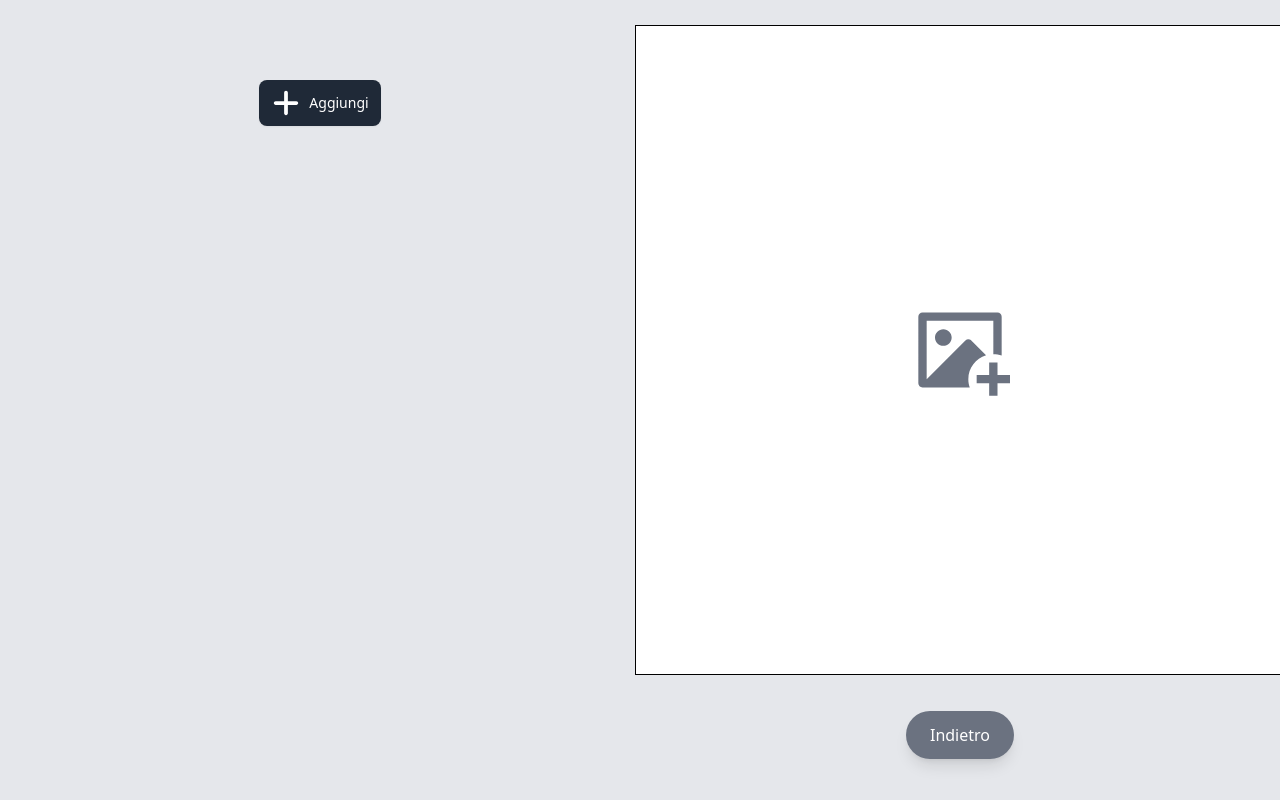
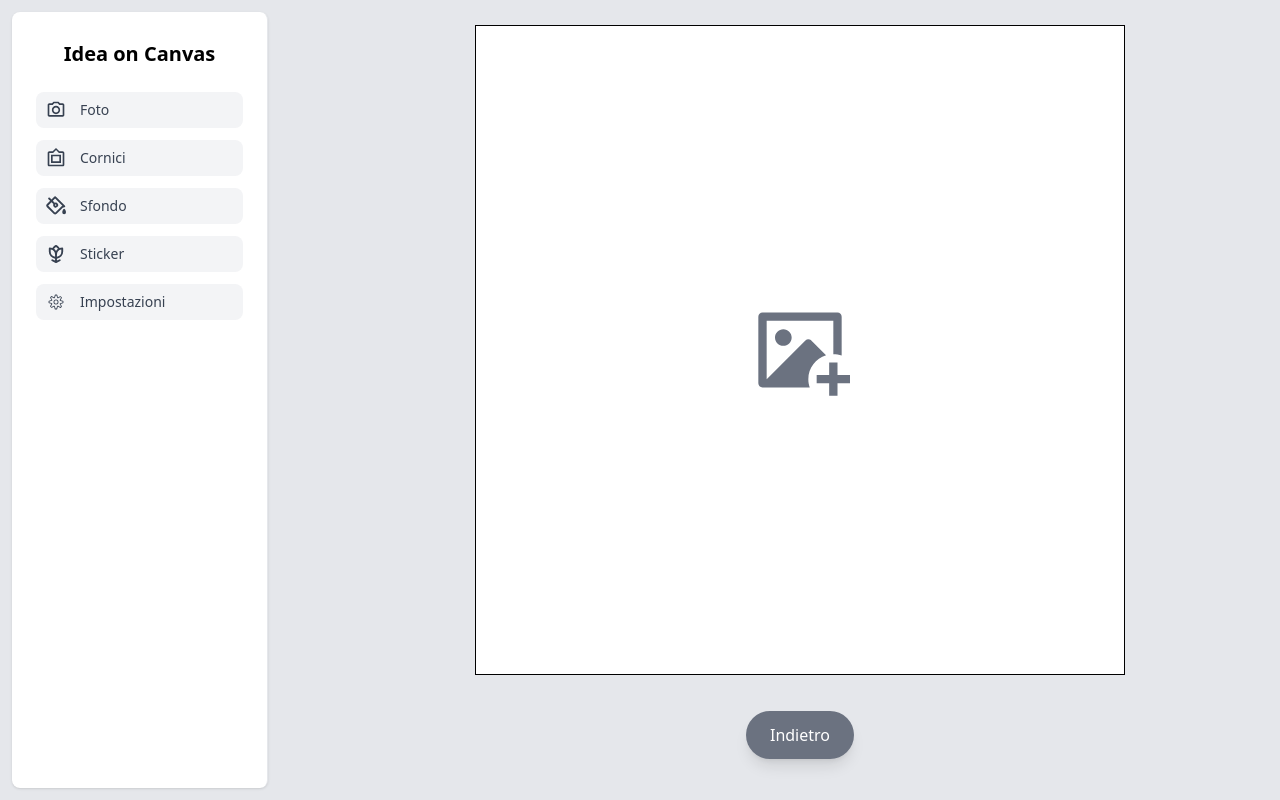
Before and after one commit to PiEr110/photo-print, a React (Vite) app: page /preview/1/1 in a window 1280 px wide. Built offline with nearby package versions, Linux system fonts and the light colour scheme.

Commit message:
Added photo sub-menu and drag and drop

```diff
--- a/src/App.tsx
+++ b/src/App.tsx
@@ -2,9 +2,11 @@ import DimensionChooser from "./Components/DimensionChooser";
 import PrintPreview from "./Components/PrintPreview";
 import { BrowserRouter as Router, Route, Routes } from "react-router-dom";
 import OrderConfirmation from "./Components/OrderConfirmation";
+import { GalleryProvider } from "./context/GalleryContext";
 
 function App() {
   return (
+    <GalleryProvider>
       <Router>
         <Routes>
           <Route path="/" element={<DimensionChooser />} />
@@ -12,6 +14,7 @@ function App() {
           <Route path="/confirmation" element={<OrderConfirmation />} />
         </Routes>
       </Router>
+    </GalleryProvider>
   );
 }
 
--- a/src/Components/MenuPreview.tsx
+++ b/src/Components/MenuPreview.tsx
@@ -1,80 +1,89 @@
 import React, { useState } from "react";
 import { CiSettings } from "react-icons/ci";
-import { FaPlus } from "react-icons/fa6";
-import { IoClose } from "react-icons/io5";
 import { MdOutlineFilterFrames, MdOutlinePhotoCamera } from "react-icons/md";
 import { PiFlowerTulipBold, PiPaintBucketBold } from "react-icons/pi";
+import Photo from "./SubMenu/Photo";
 
 const MenuPreview = () => {
-  const [isOpen, setIsOpen] = useState<boolean>(false);
-  console.log("Menu aperto", isOpen);
+  const [isMenuOpen, setIsMenuOpen] = useState<boolean>(true);
+  const [activeSection, setActiveSection] = useState<string | null>(null);
+
+  const handleClickSection = (section: string) => {
+    setActiveSection(activeSection === section ? null : section);
+  };
 
   const handleClickMenu = () => {
-    setIsOpen(!isOpen);
+    setIsMenuOpen(!isMenuOpen);
   };
   return (
     <>
       <div className="py-16 text-center">
-        {!isOpen ? (
-          <button
-            className="py-2 px-3 inline-flex justify-center items-center gap-x-2 text-start bg-gray-800 text-white text-sm font-medium rounded-lg shadow-sm align-middle hover:bg-gray-950 focus:outline-none focus:bg-gray-900"
-            onClick={handleClickMenu}
-          >
-            <FaPlus size={30} />
-            Aggiungi
-          </button>
-        ) : (
-          <button
-            className="py-2 px-3 inline-flex justify-center items-center gap-x-2 text-start bg-gray-800 text-white text-sm font-medium rounded-lg shadow-sm align-middle hover:bg-gray-950 focus:outline-none focus:bg-gray-900"
-            onClick={handleClickMenu}
-          >
-            <IoClose size={30} />
-            Chiudi
-          </button>
-        )}
+        {/* <button
+          className="fixed bottom-4 left-4 z-50 py-2 px-3 inline-flex justify-center items-center gap-x-2 text-start bg-gray-800 text-white text-sm font-medium rounded-lg shadow-sm align-middle hover:bg-gray-950 focus:outline-none focus:bg-gray-900"
+          onClick={handleClickMenu}
+        >
+          {!isMenuOpen ? <FaPlus size={30} /> : <IoClose size={30} />}
+          {!isMenuOpen ? "Aggiungi" : "Chiudi"}
+        </button> */}
 
-        {isOpen && (
-          <div className="-translate-x-full transition-all duration-300 transform hidden fixed top-0 start-0 bottom-0 z-[60] w-64 bg-white border-e border-gray-200 pt-7 pb-10 overflow-y-auto lg:block lg:translate-x-0 lg:end-auto lg:bottom-0 m-3 rounded-lg shadow ">
+        {isMenuOpen && (
+          <div className="fixed top-0 left-0 bottom-0 z-40 w-64 bg-white border-e border-gray-200 pt-7 pb-10 overflow-y-auto lg:block lg:translate-x-0 m-3 rounded-lg shadow ">
             <div className="px-6">
               <a
                 href="#"
-                className="flex-none font-semibold text-xl text-black focus:outline-none focus:opacity-80"
+                className="flex-none font-semibold text-xl text-black"
               >
-                Stampa foto
+                Idea on Canvas
               </a>
             </div>
+
             <nav className="p-6 w-full flex flex-col flex-wrap">
               <ul className="space-y-3">
                 <li>
-                  <a className="flex items-center gap-x-3.5 py-2 px-2.5 bg-gray-100 text-sm text-gray-700 rounded-lg hover:bg-gray-200 cursor-pointer">
+                  <a
+                    className="flex items-center gap-x-3.5 py-2 px-2.5 bg-gray-100 text-sm text-gray-700 rounded-lg hover:bg-gray-200 cursor-pointer"
+                    onClick={() => handleClickSection("photo")}
+                  >
                     <MdOutlinePhotoCamera size={20} />
                     Foto
                   </a>
                 </li>
 
                 <li>
-                  <a className="flex items-center gap-x-3.5 py-2 px-2.5 bg-gray-100 text-sm text-gray-700 rounded-lg hover:bg-gray-200 cursor-pointer">
+                  <a
+                    className="flex items-center gap-x-3.5 py-2 px-2.5 bg-gray-100 text-sm text-gray-700 rounded-lg hover:bg-gray-200 cursor-pointer"
+                    onClick={() => handleClickSection("frame")}
+                  >
                     <MdOutlineFilterFrames size={20} />
                     Cornici
                   </a>
                 </li>
 
                 <li>
-                  <a className="flex items-center gap-x-3.5 py-2 px-2.5 bg-gray-100 text-sm text-gray-700 rounded-lg hover:bg-gray-200 cursor-pointer">
+                  <a
+                    className="flex items-center gap-x-3.5 py-2 px-2.5 bg-gray-100 text-sm text-gray-700 rounded-lg hover:bg-gray-200 cursor-pointer"
+                    onClick={() => handleClickSection("background")}
+                  >
                     <PiPaintBucketBold size={20} />
                     Sfondo
                   </a>
                 </li>
 
                 <li>
-                  <a className="flex items-center gap-x-3.5 py-2 px-2.5 bg-gray-100 text-sm text-gray-700 rounded-lg hover:bg-gray-200 cursor-pointer">
+                  <a
+                    className="flex items-center gap-x-3.5 py-2 px-2.5 bg-gray-100 text-sm text-gray-700 rounded-lg hover:bg-gray-200 cursor-pointer"
+                    onClick={() => handleClickSection("sticker")}
+                  >
                     <PiFlowerTulipBold size={20} />
                     Sticker
                   </a>
                 </li>
 
                 <li>
-                  <a className="flex items-center gap-x-3.5 py-2 px-2.5 bg-gray-100 text-sm text-gray-700 rounded-lg hover:bg-gray-200 cursor-pointer">
+                  <a
+                    className="flex items-center gap-x-3.5 py-2 px-2.5 bg-gray-100 text-sm text-gray-700 rounded-lg hover:bg-gray-200 cursor-pointer"
+                    onClick={() => handleClickSection("settings")}
+                  >
                     <CiSettings size={20} />
                     Impostazioni
                   </a>
@@ -83,6 +92,13 @@ const MenuPreview = () => {
             </nav>
           </div>
         )}
+
+        {/* Sezione menu accanto al menu principale */}
+        {activeSection && (
+          <div className="fixed top-0 left-64 bottom-0 z-40 w-64 bg-gray-100 pt-7 pb-10 m-3 rounded-lg shadow">
+            <div className="px-6">{activeSection === "photo" && <Photo />}</div>
+          </div>
+        )}
       </div>
     </>
   );
--- /dev/null
+++ b/src/Components/SubMenu/Photo.tsx
@@ -0,0 +1,78 @@
+import React, { ChangeEvent, useContext, useRef, useState } from "react";
+import { RiComputerLine } from "react-icons/ri";
+import { GalleryContext } from "../../context/GalleryContext";
+
+const Photo = () => {
+  const { images, addImages } = useContext(GalleryContext)!;
+  //   const [images, setImages] = useState<string[]>([]);
+  const fileInputRef = useRef<HTMLInputElement | null>(null);
+
+  const handleImageUpload = (event: ChangeEvent<HTMLInputElement>) => {
+    const files = event.target.files;
+
+    if (files) {
+      const fileArray = Array.from(files);
+      const newImages = fileArray.map((file) => URL.createObjectURL(file));
+      //   setImages((prevImages) => [...prevImages, ...newImages]);
+      addImages(newImages);
+    }
+  };
+
+  const handleClick = () => {
+    fileInputRef.current?.click();
+  };
+
+  const handleDragStart = (
+    event: React.DragEvent<HTMLImageElement>,
+    src: string
+  ) => {
+    event.dataTransfer.setData("text/plain", src);
+  };
+
+  return (
+    <>
+      <div className="flex flex-col h-screen p-4">
+        <div className="flex-none">
+          <h1 className="font-bold text-lg">Le mie foto</h1>
+        </div>
+
+        {/* Contenitore principale con foto */}
+        <div className="flex-grow overflow-auto mt-4">
+          <div className="flex flex-wrap gap-4">
+            {images.map((src, index) => (
+              <img
+                key={index}
+                src={src}
+                alt={`Preview ${index + 1}`}
+                className="h-24 w-24 object-cover rounded cursor-pointer"
+                draggable
+                onDragStart={(e) => handleDragStart(e, src)}
+              />
+            ))}
+
+            {/* Bottone per l'aggiunta di nuove foto */}
+            <button
+              onClick={handleClick}
+              className="flex flex-row items-center justify-center bg-white px-5 py-3 rounded-full hover:bg-gray-50 border border-dashed border-gray-300 space-x-3"
+            >
+              <RiComputerLine className="text-2xl mb-2" />
+              <span className="text-sm">Scegli file</span>
+            </button>
+
+            {/* Input file nascosto */}
+            <input
+              type="file"
+              multiple
+              ref={fileInputRef}
+              onChange={handleImageUpload}
+              style={{ display: "none" }}
+              accept="image/*"
+            />
+          </div>
+        </div>
+      </div>
+    </>
+  );
+};
+
+export default Photo;
--- /dev/null
+++ b/src/context/GalleryContext.tsx
@@ -0,0 +1,36 @@
+import React, { createContext, useState, ReactNode } from "react";
+
+interface GalleryContextType {
+  images: string[];
+  addImages: (newImages: string[]) => void;
+}
+
+export const GalleryContext = createContext<GalleryContextType | undefined>(
+  undefined
+);
+
+interface GalleryProviderProps {
+  children: ReactNode;
+}
+
+export const GalleryProvider: React.FC<GalleryProviderProps> = ({
+  children,
+}) => {
+  const [images, setImages] = useState<string[]>([]);
+
+  const addImages = (newImages: string[]) => {
+    setImages((prevImages) => [...prevImages, ...newImages]);
+  };
+
+  //   useEffect(() => {
+  //     return () => {
+  //       images.forEach((src) => URL.revokeObjectURL(src));
+  //     };
+  //   }, [images]);
+
+  return (
+    <GalleryContext.Provider value={{ images, addImages }}>
+      {children}
+    </GalleryContext.Provider>
+  );
+};
```
Also changed, not shown: src/Components/PrintPreview.tsx (+40 -9 lines). Lines whose indentation alone changed are shown as unchanged.
